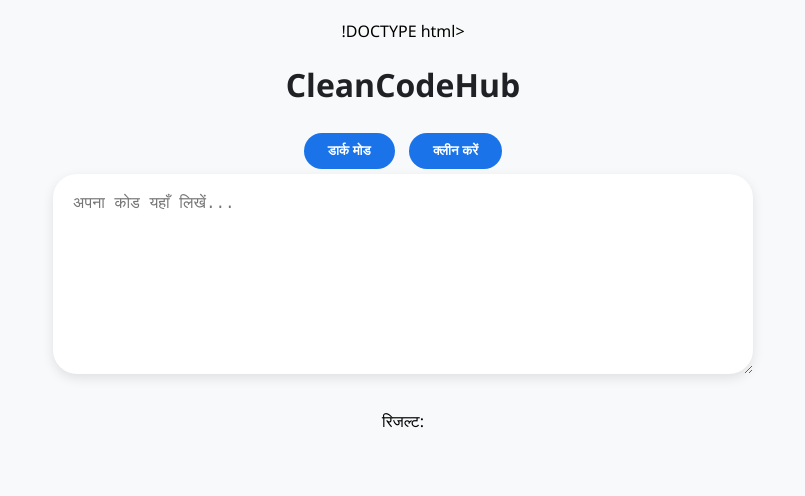
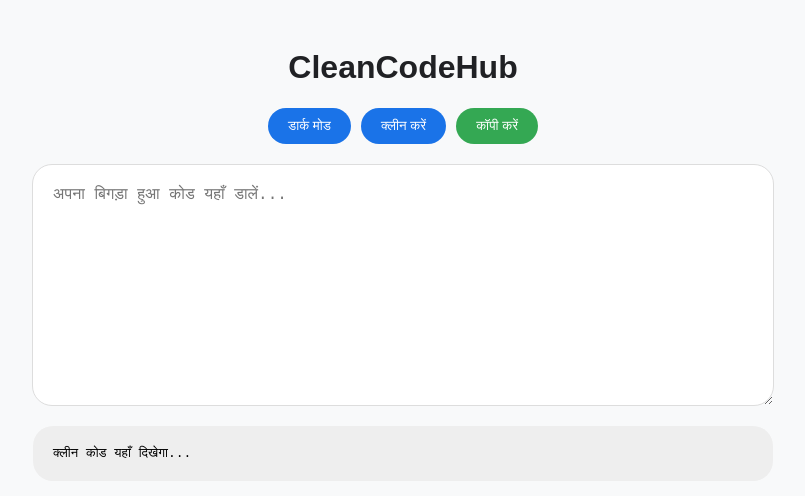
Before and after one commit to bsisbrand143-bot/CleanCodeHub, a plain HTML site: page index.html in a window 1280 px wide. Both pictures are taken after a click on the button "क्लीन करें". Shown: the whole page, without its empty margins (237-1042 px from the left). Drawn offline with Linux system fonts and the light colour scheme.

Commit message:
Update index.html

```diff
--- a/index.html
+++ b/index.html
@@ -1,35 +1,60 @@
 
-!DOCTYPE html>
+<!DOCTYPE html>
 <html lang="hi">
 <head>
     <meta charset="UTF-8">
     <meta name="viewport" content="width=device-width, initial-scale=1.0">
     <title>CleanCodeHub</title>
     <style>
-        body { font-family: 'Segoe UI', sans-serif; background-color: #f8f9fa; margin: 0; display: flex; flex-direction: column; align-items: center; padding: 20px; transition: background 0.3s; }
+        body { font-family: sans-serif; background-color: #f8f9fa; display: flex; flex-direction: column; align-items: center; padding: 20px; transition: background 0.3s; }
         h1 { color: #202124; }
-        textarea { width: 100%; max-width: 700px; height: 200px; padding: 20px; border: none; border-radius: 24px; background-color: #ffffff; box-shadow: 0 4px 12px rgba(0,0,0,0.1); font-size: 16px; outline: none; margin-bottom: 20px; }
-        button { padding: 10px 24px; border-radius: 20px; border: none; background-color: #1a73e8; color: white; font-weight: 600; cursor: pointer; margin: 5px; }
-        button:hover { background-color: #1557b0; }
-        body.dark-mode { background-color: #131314; color: #e3e3e3; }
-        body.dark-mode textarea { background-color: #1e1f20; color: #e3e3e3; box-shadow: none; }
-        body.dark-mode h1 { color: #e3e3e3; }
+        .controls { display: flex; gap: 10px; margin-bottom: 20px; }
+        textarea { width: 100%; max-width: 700px; height: 200px; padding: 20px; border-radius: 20px; border: 1px solid #ddd; background-color: white; font-size: 16px; outline: none; }
+        #result { width: 100%; max-width: 700px; padding: 20px; background-color: #eee; border-radius: 20px; margin-top: 20px; white-space: pre-wrap; font-family: monospace; }
+        button { padding: 10px 20px; border-radius: 20px; border: none; cursor: pointer; background-color: #1a73e8; color: white; }
+        body.dark-mode { background-color: #121212; color: white; }
+        body.dark-mode #result { background-color: #333; }
     </style>
 </head>
 <body>
+
     <h1>CleanCodeHub</h1>
-    <div>
+
+    <div class="controls">
         <button onclick="toggleDarkMode()">डार्क मोड</button>
         <button onclick="cleanCode()">क्लीन करें</button>
+        <button onclick="copyCode()" style="background-color: #34a853;">कॉपी करें</button>
     </div>
-    <textarea id="codeInput" placeholder="अपना कोड यहाँ लिखें..."></textarea>
-    <p id="result"></p>
+
+    <textarea id="codeInput" placeholder="अपना बिगड़ा हुआ कोड यहाँ डालें..."></textarea>
+    <pre id="result">क्लीन कोड यहाँ दिखेगा...</pre>
 
     <script>
-        function toggleDarkMode() { document.body.classList.toggle('dark-mode'); }
+        function toggleDarkMode() {
+            document.body.classList.toggle('dark-mode');
+        }
+
         function cleanCode() {
             let input = document.getElementById('codeInput').value;
-            document.getElementById('result').innerText = "रिजल्ट: " + input.trim();
+            if (!input.trim()) {
+                alert("भाई, कुछ कोड तो लिखो!");
+                return;
+            }
+            let cleaned = input.split('\n')
+                               .map(line => line.trim())
+                               .filter(line => line !== "")
+                               .join('\n');
+            document.getElementById('result').textContent = cleaned;
+        }
+
+        function copyCode() {
+            let resultText = document.getElementById('result').textContent;
+            if (resultText === "क्लीन कोड यहाँ दिखेगा..." || resultText === "") {
+                alert("पहले कोड क्लीन तो करो!");
+                return;
+            }
+            navigator.clipboard.writeText(resultText);
+            alert("कॉपी हो गया!");
         }
     </script>
 </body>
```
